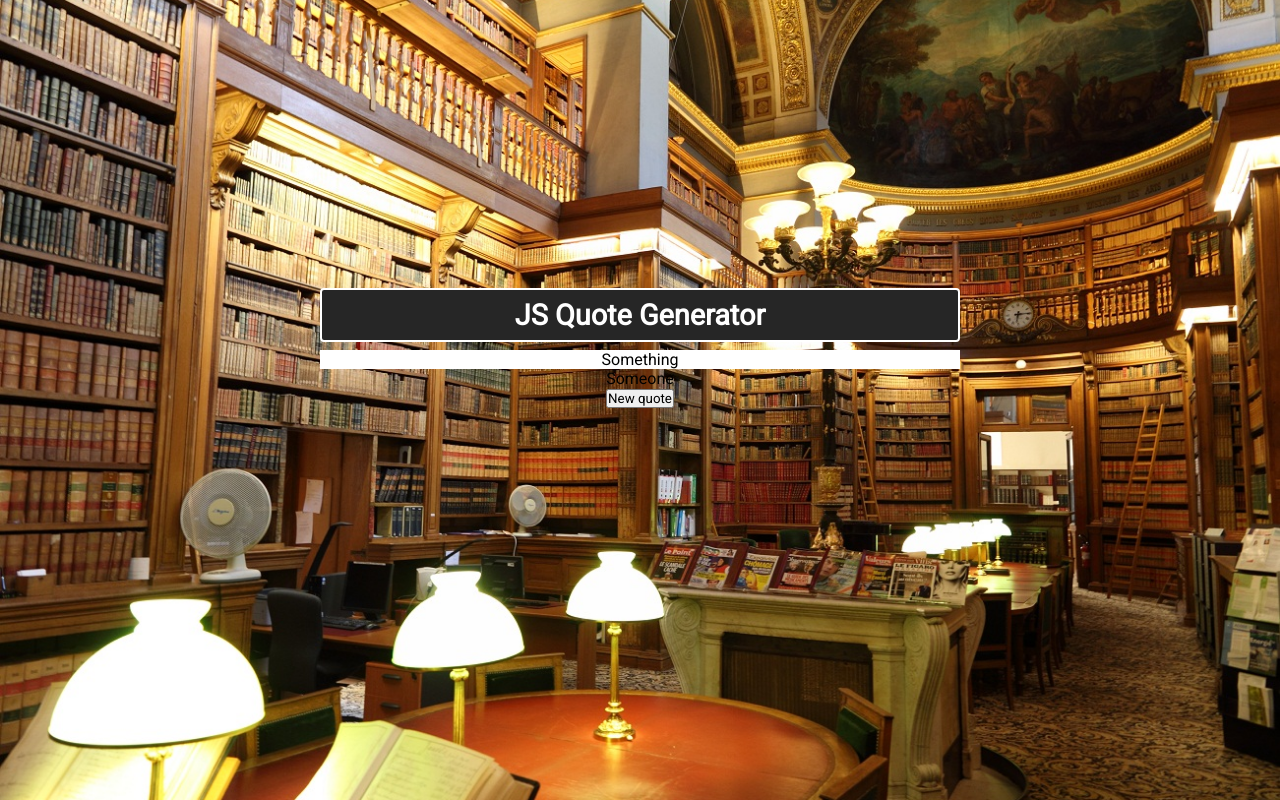
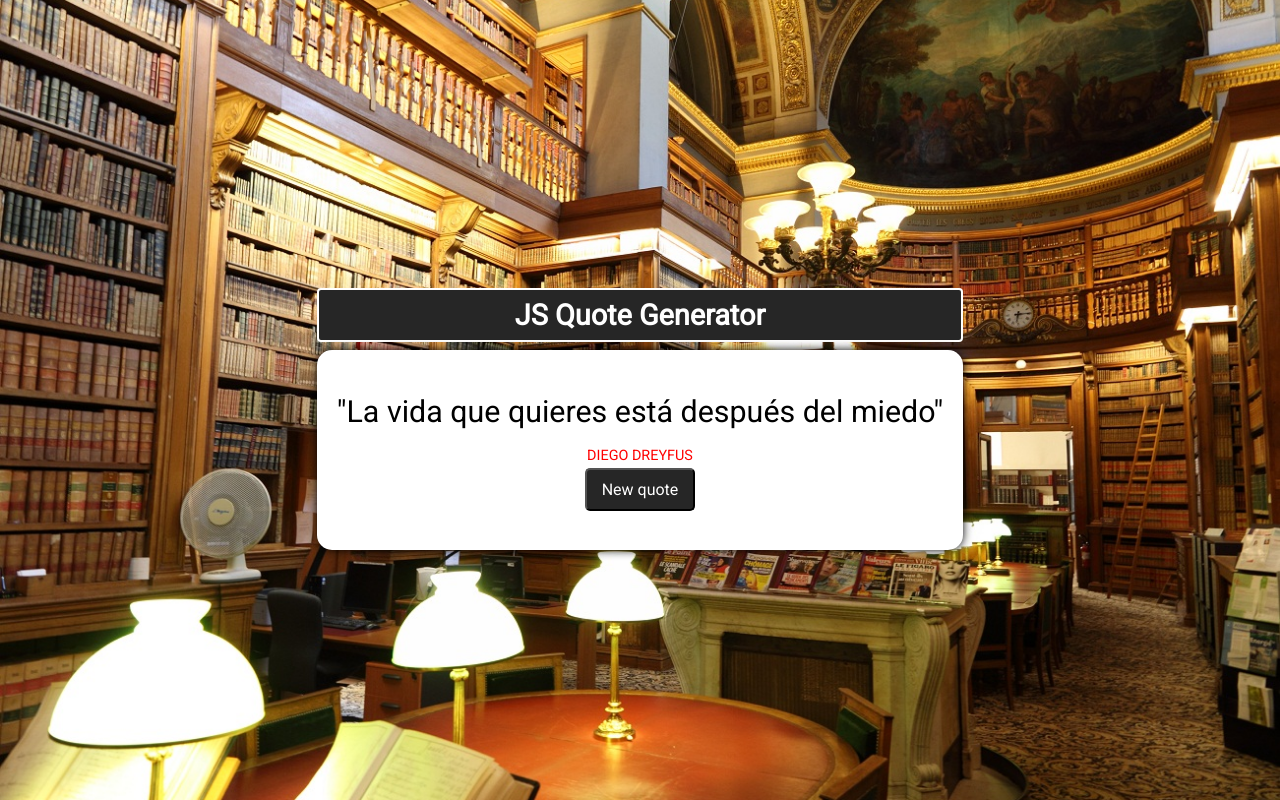
Before and after one commit to CristobalNyram/quote_generator, a plain HTML site: page index.html in a window 1280 px wide. Both pictures are taken after a click on the button "New quote". Drawn offline with Linux system fonts and the light colour scheme.

Commit message:
I have added funcionality

```diff
--- a/assets/css/style.css
+++ b/assets/css/style.css
@@ -60,4 +60,43 @@ body
     background-color: var(--white);
 
     width: 100%;
+    height:200px;
+
+    border-radius: 15px;
+    padding: 50px 20px;
+
+    box-shadow: 0 0 10px;
 }
+
+.main-content .text-area{
+
+    font-size: 1.9rem;
+
+    line-height: 1.5rem;
+}
+.main-content .person{
+    font-size: .9rem;
+    color: red;
+    text-transform: uppercase;
+
+    margin-top: 20px
+
+
+}
+
+.button-area button
+{
+    background-color: var(--gray);
+    color: var(--white);
+
+    font-size: 1rem;
+
+    padding: 10px 15px;
+    margin-top: 2opx;
+
+    border-radius: 5px;
+
+}
+.button-area button:active{
+    background-color:lightblue ;
+}
--- a/assets/js/app.js
+++ b/assets/js/app.js
@@ -0,0 +1,36 @@
+'use strict';
+
+//variable
+let btn =document.getElementById('new-quote');
+let quote =document.querySelector('.quote');
+let person =document.querySelector('.person');
+
+const quotes =[
+    {
+        quote:' "Los mejores emprendedores tienen dos cosas en común: nunca se rinden y nunca paran de aprender."',
+        person:'John Freddy Vega',
+    },
+    {
+        quote:' "El mejor momento para sembrar un árbol, fue veinte años antes". ',
+        person:'Anónimo',
+
+    },
+    {
+        quote:'"Nunca pares de aprender"',
+        person:'Platzi'
+    },
+    {
+        quote:'"La vida que quieres está después del miedo"',
+        person:'Diego dreyfus'
+    }
+];
+
+btn.addEventListener('click',()=>{
+    event.preventDefault();
+
+    let random =Math.floor(Math.random() * quotes.length);
+
+    quote.innerText = quotes[random].quote;
+    person.innerText = quotes[random].person;
+
+});
--- a/index.html
+++ b/index.html
@@ -20,16 +20,22 @@
         <div class="main-content">
             <div class="text-area">
                     <span class="quote">
-                            Something
+                        "Dame clic para que te muestre frases"
                     </span>
+                    <div class="person">Cristobal Nyram</div>
+
                 </div>
+                <div class="button-area">
+                    <button id="new-quote">
+                        New quote
+                    </button>
+                 </div>
          </div>
-         <div class="person">Someone</div>
-         <div class="button-area">
-            <button id="new-quote">
-                New quote
-            </button>
-         </div>
+
+         <!-- start scripts -->
+         <script  src="./assets/js/app.js"></script>
+         <!-- end scripts -->
+
     </div>
 
 </body>
```
